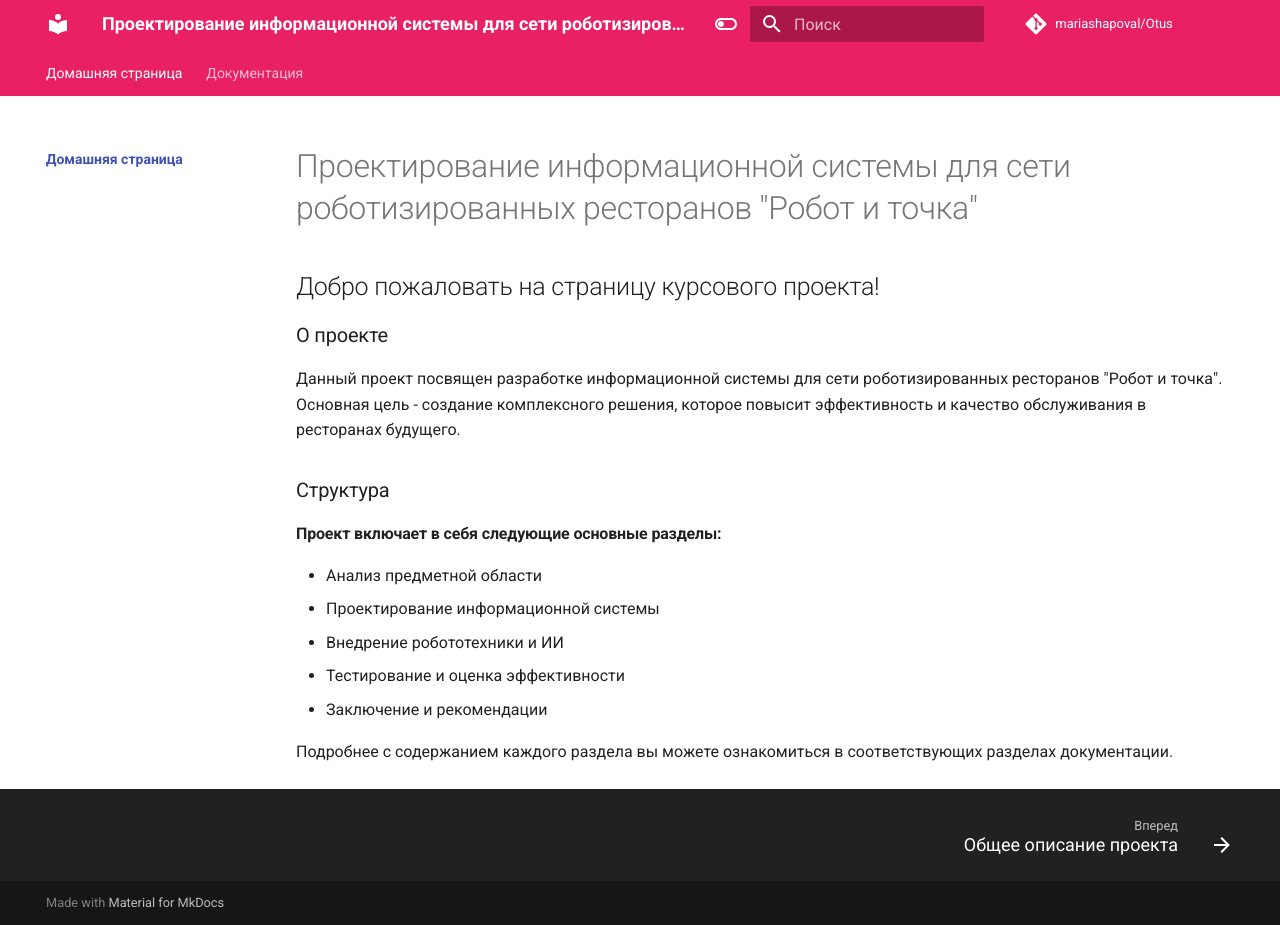
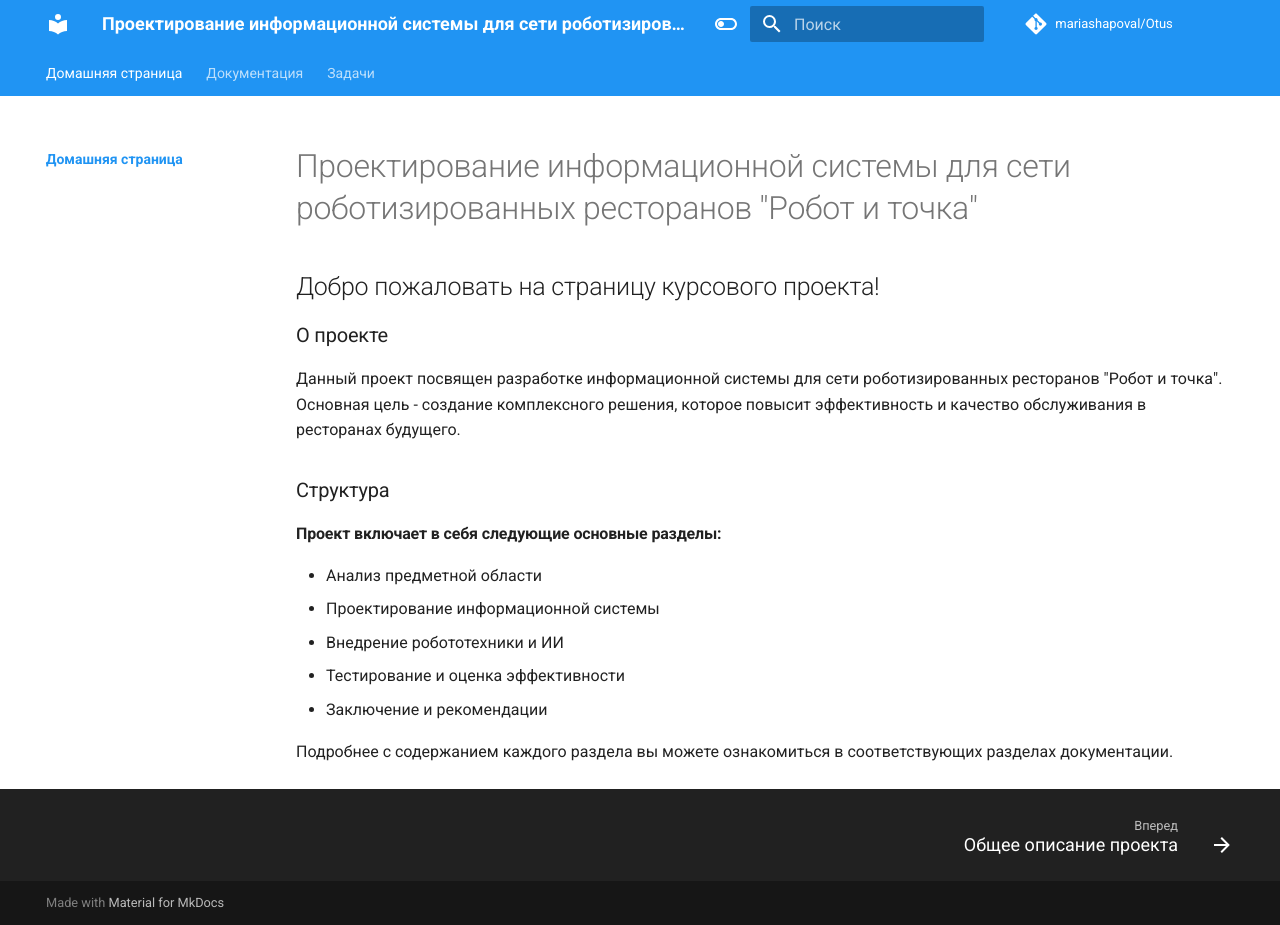
Before and after one commit to mariashapoval/Otus, an MkDocs documentation site: the page built from docs/index.md, in a window 1280 px wide and 925 px high. Built offline with MkDocs 1.6.1 and Material for MkDocs 9.7.7, drawn with Linux system fonts in a browser that asks for light colours; comment, search, counter and statistics services are not loaded.

Commit message:
Update mkdocs.yml

```diff
--- a/mkdocs.yml
+++ b/mkdocs.yml
@@ -1,9 +1,3 @@
-plugins:
-  - search:
-      separator: '[\s\-,:!=\[\]()"/]+|(?!\b)(?=[A-Z][a-z])|\.(?!\d)|&[lg]t;'
-  - swagger-ui-tag
-  - mermaid2
-
 site_name: Проектирование информационной системы для сети роботизированных ресторанов "Робот и точка"
 
 repo_name: mariashapoval/Otus
@@ -27,18 +21,20 @@ theme:
     - content.code.copy
   language: ru
   palette:
-    - scheme: pink
+    - scheme: default
       toggle:
         icon: material/toggle-switch-off-outline
-        name: Switch to dark mode
-      primary: pink
-      accent: white
-    - scheme: violet
+        name: Переключиться на тёмную тему
+      primary: blue
+      accent: violet
+      background: blue
+    - scheme: slate
       toggle:
         icon: material/toggle-switch
-        name: Switch to light mode
+        name: Переключиться на светлую тему
       primary: violet
-      accent: lavender
+      accent: darkgreen
+      background: darkgreen
 
 markdown_extensions:
   - pymdownx.emoji:
@@ -69,7 +65,8 @@ nav:
     - glossary.md
     - brs.md
     - req.md
-    - uc.md
     - models.md
     - architecture.md
     - api.md
+  - Задачи:
+    - uc.md
```
